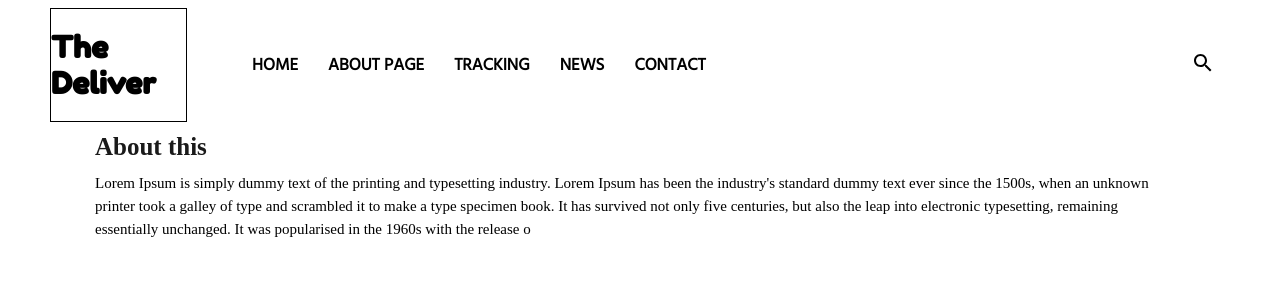
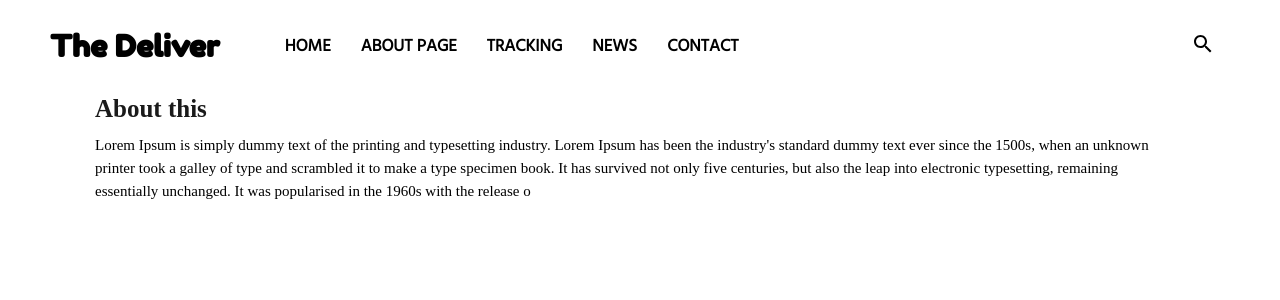
Before and after one commit to tkendi/The-Deliver, a Next.js app: page /about in a window 1280 px wide. Shown: the top 300 px of the page. Built offline with nearby package versions, Linux system fonts and the light colour scheme.

Commit message:
Main Header modify

```diff
--- a/components/MainHeader.tsx
+++ b/components/MainHeader.tsx
@@ -1,14 +1,17 @@
 import React from "react";
 import styled from "styled-components";
 import Link from "next/link";
+import { useRouter } from "next/router";
 import SearchIcon from "@material-ui/icons/Search";
 import MenuIcon from "@material-ui/icons/Menu";
 
 const MainHeader = () => {
+  const router = useRouter();
+
   const [menu, setMenu] = React.useState<boolean>(false);
   return (
     <Wrap>
-      <MainTitleContainer>
+      <MainTitleContainer onClick={() => router.push("/")}>
         <Title>The Deliver</Title>
       </MainTitleContainer>
       <Container menu={menu}>
@@ -112,7 +115,7 @@ const MainTitleContainer = styled.div`
   justify-content: flex-start;
   align-items: center;
   margin-right: 50px;
-  border: 1px solid #000;
+  cursor: pointer;
 
   @media screen and (max-width: 680px) {
     padding-left: 20px;
@@ -124,6 +127,7 @@ const Title = styled.h1`
   font-weight: "400";
   font-size: 30px;
   display: flex;
+  white-space: pre;
 `;
 
 const Menubar = styled.div`
```
